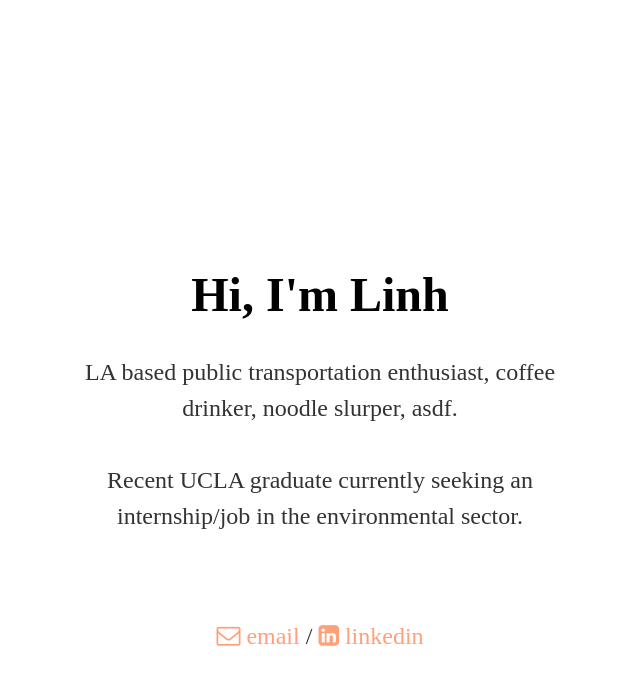
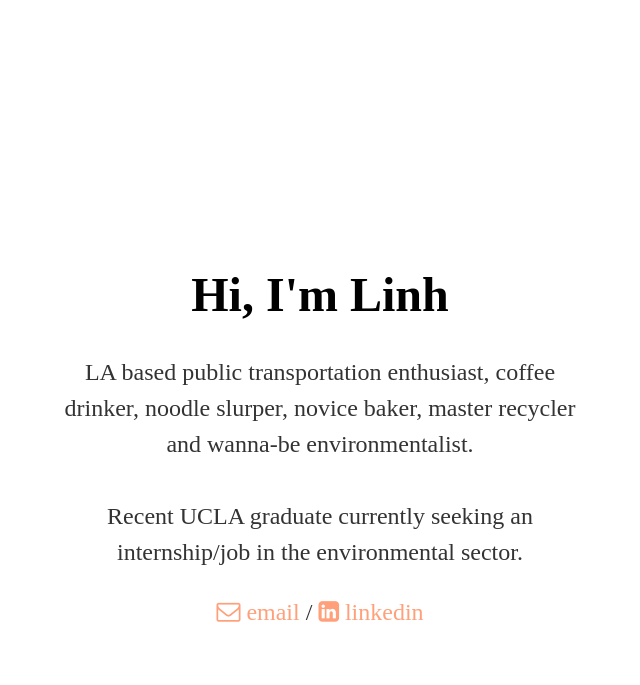
Before and after one commit to lttrinh/lttrinh.github.io, a Jekyll site: the page built from index.html, in a window 1280 px wide. Shown: the top 685 px of the page, without its empty margins (320-960 px from the left). Built offline with Jekyll 4.4.1, drawn with Linux system fonts in a browser that asks for light colours.

Commit message:
Update index.html

```diff
--- a/index.html
+++ b/index.html
@@ -12,8 +12,8 @@ title: Linh To Trinh
 </div>
 
 <div class="content">
-	<p>LA based public transportation enthusiast, coffee drinker, noodle slurper, asdf.<br><br>
-		Recent UCLA graduate currently seeking an internship/job in the environmental sector.</p><br><br>
+	<p>LA based public transportation enthusiast, coffee drinker, noodle slurper, novice baker, master recycler and wanna-be environmentalist.<br><br>
+		Recent UCLA graduate currently seeking an internship/job in the environmental sector.</p>
 </div>
 
 <div class="footer">
```
